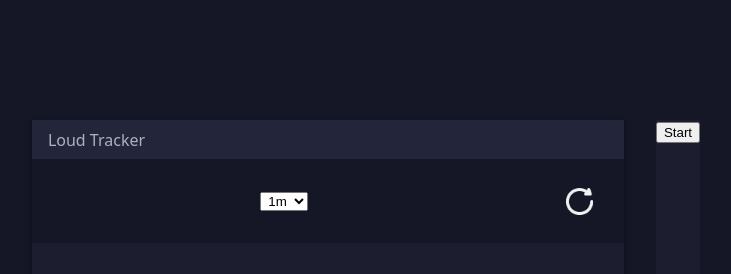
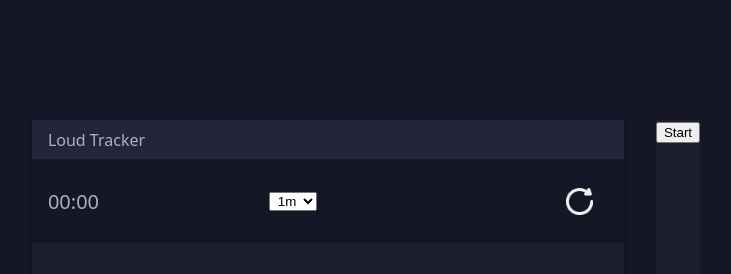
Before and after one commit to augustinfloren/UI-AND-FRONTEND-TEST, a Vue app: page / in a window 1280 px wide. Shown: the top 274 px of the page, without its empty margins (274-1005 px from the left). Built offline with nearby package versions, Linux system fonts and the light colour scheme.

Commit message:
feat(level-tracker): add elapsed

```diff
--- a/src/components/level-tracker/LevelTracker.vue
+++ b/src/components/level-tracker/LevelTracker.vue
@@ -1,8 +1,7 @@
 <script setup lang="ts">
 import { store } from "@/store/levelTrackerStore";
 import InstantLevel from "./instant-level/InstantLevel.vue";
-import ScaleSelector from "./control/ScaleSelector.vue";
-import ResetButton from "./control/ResetButton.vue";
+import ControlBar from "./control-bar/Control-bar.vue";
 import Histogram from "./histogram/Histogram.vue";
 </script>
 
@@ -12,10 +11,7 @@ import Histogram from "./histogram/Histogram.vue";
             <h2>Loud Tracker</h2>
         </header>
 
-        <div class="control-bar">
-            <ScaleSelector />
-            <ResetButton />
-        </div>
+        <ControlBar />
 
         <div class="level-tracker__main">
             <Histogram />
@@ -53,13 +49,6 @@ import Histogram from "./histogram/Histogram.vue";
         }
     }
 
-    .control-bar{
-        height: 15%;
-        display: flex;
-        align-items: center;
-        background-color: colors-semantic.$color-background-layer-1;
-    }
-
     &__main{
         flex: 1;
         display: flex;
--- /dev/null
+++ b/src/components/level-tracker/control-bar/Control-bar.vue
@@ -0,0 +1,25 @@
+<script setup lang="ts">
+import ScaleSelector from "./ScaleSelector.vue";
+import ResetButton from "./ResetButton.vue";
+import Elapsed from "./Elapsed.vue";
+</script>
+
+<template>
+    <div class="control-bar">
+        <Elapsed />
+        <ScaleSelector />
+        <ResetButton />
+    </div>
+</template>
+
+<style scoped lang="scss">
+@use "@/styles/base/colors-semantic";
+
+.control-bar{
+    height: 15%;
+    display: flex;
+    align-items: center;
+    justify-content: space-between;
+    background-color: colors-semantic.$color-background-layer-1;
+}
+</style>
--- /dev/null
+++ b/src/components/level-tracker/control-bar/Elapsed.vue
@@ -0,0 +1,18 @@
+<script setup lang="ts">
+</script>
+
+<template>
+    <div class="elapsed">
+        00:00
+    </div>
+</template>
+
+<style scoped lang="scss">
+@use "@/styles/base/space";
+@use "@/styles/base/typography";
+
+.elapsed{
+    padding-left: space.$space-fixed-double;
+    font-size: typography.$font-size-4;
+}
+</style>
--- a/src/components/level-tracker/control/ScaleSelector.vue
+++ b/src/components/level-tracker/control-bar/ScaleSelector.vue
@@ -25,10 +25,10 @@ const scale = ref<number | null>(options.value[0]?.value ?? null);
 
 <style scoped lang="scss">
 .scale-selector{
-    width: 85%;
     display: flex;
     justify-content: center;
     select {
+        margin-right: 3rem;
         text-align: center;
     }
 }
```
Also changed, not shown: src/components/level-tracker/control-bar/ResetButton.vue (renamed from src/components/level-tracker/control/ResetButton.vue).
